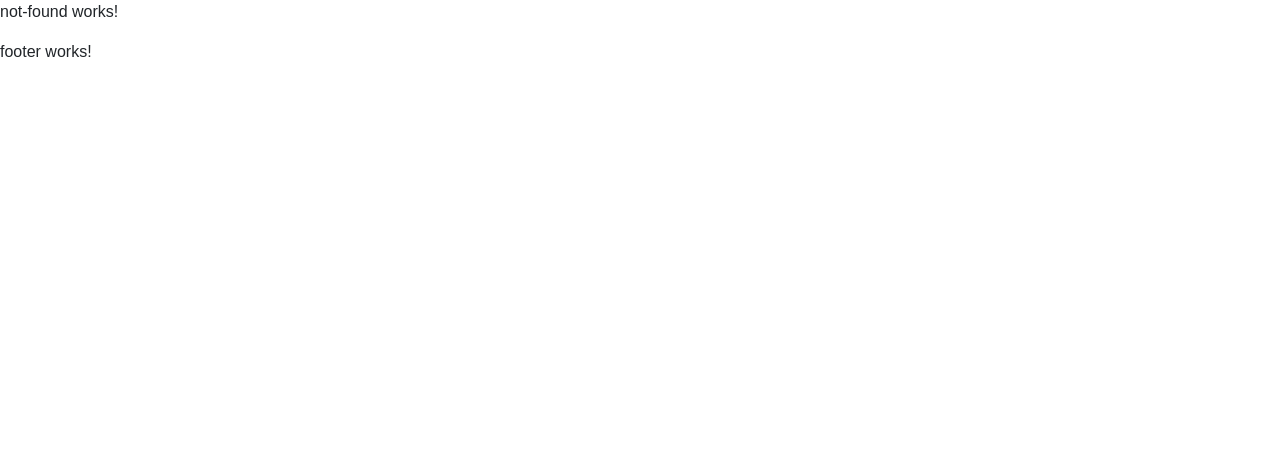
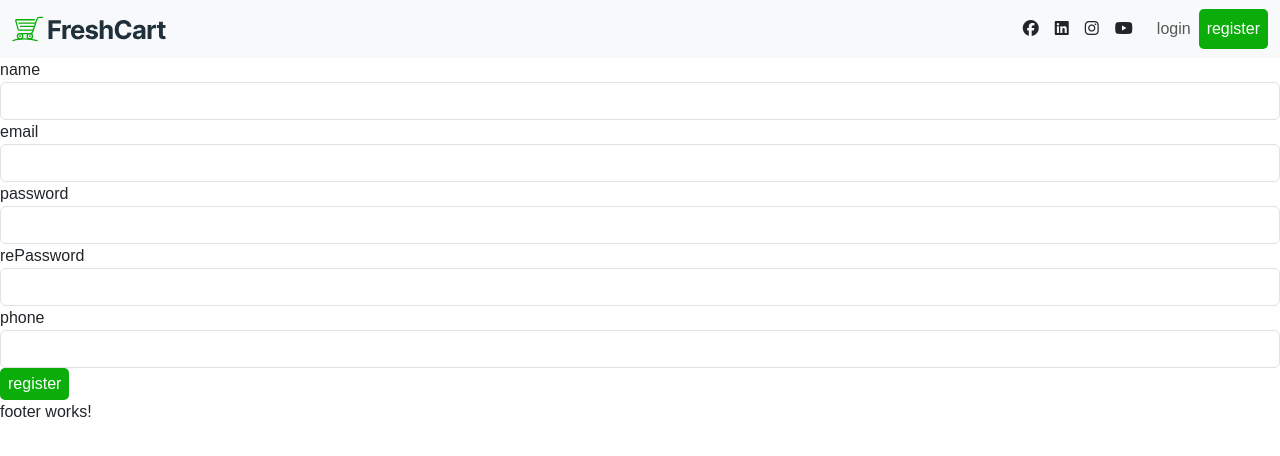
Before and after one commit to AyaGaafar95/E-commerce2, an Angular app: page /register in a window 1280 px wide. Shown: the top 456 px of the page. Built offline with nearby package versions, Linux system fonts and the light colour scheme; a web font is replaced by a local one.

Commit message:
start work on formGroup & formControl

```diff
--- a/src/app/app.module.ts
+++ b/src/app/app.module.ts
@@ -16,6 +16,7 @@
 import { NotFoundComponent } from './components/not-found/not-found.component';
 import { AuthLayoutComponent } from './layouts/auth-layout/auth-layout.component';
 import { BlankLayoutComponent } from './layouts/blank-layout/blank-layout.component';
+import { ReactiveFormsModule } from '@angular/forms';
 
 @NgModule({
   declarations: [
@@ -36,7 +37,8 @@
   ],
   imports: [
     BrowserModule,
-    AppRoutingModule
+    AppRoutingModule,
+    ReactiveFormsModule,
   ],
   providers: [],
   bootstrap: [AppComponent]
--- a/src/app/components/register/register.component.html
+++ b/src/app/components/register/register.component.html
@@ -1 +1,51 @@
-<p>register works!</p>
+<section>
+  <form [formGroup]="registerForm">
+    <div class="form-item">
+      <label for="name">name</label>
+      <input
+        formControlName="name"
+        class="form-control"
+        id="name"
+        type="text"
+      />
+    </div>
+
+    <div class="form-item">
+      <label for="email">email</label>
+      <input
+        formControlName="email"
+        class="form-control"
+        id="email"
+        type="email"
+      />
+    </div>
+    <div class="form-item">
+      <label for="password">password</label>
+      <input
+        formControlName="password"
+        class="form-control"
+        id="password"
+        type="password"
+      />
+    </div>
+    <div class="form-item">
+      <label for="rePassword">rePassword</label>
+      <input
+        formControlName="rePassword"
+        class="form-control"
+        id="rePassword"
+        type="password"
+      />
+    </div>
+    <div class="form-item">
+      <label for="phone">phone</label>
+      <input
+        formControlName="phone"
+        class="form-control"
+        id="phone"
+        type="tel"
+      />
+    </div>
+    <button class="main-btn">register</button>
+  </form>
+</section>
--- a/src/app/components/register/register.component.ts
+++ b/src/app/components/register/register.component.ts
@@ -1,10 +1,17 @@
 import { Component } from '@angular/core';
+import { FormGroup, FormControl, Validators } from '@angular/forms';
 
 @Component({
   selector: 'app-register',
   templateUrl: './register.component.html',
-  styleUrls: ['./register.component.scss']
+  styleUrls: ['./register.component.scss'],
 })
 export class RegisterComponent {
-
+  registerForm: FormGroup = new FormGroup({
+    name: new FormControl(),
+    email: new FormControl(),
+    password: new FormControl(),
+    rePassword: new FormControl(),
+    phone: new FormControl(),
+  });
 }
```
Also changed, not shown: src/app/app-routing.module.ts (+4 -4 lines).
